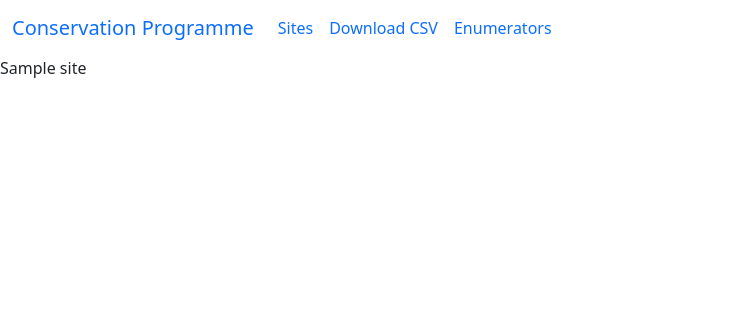
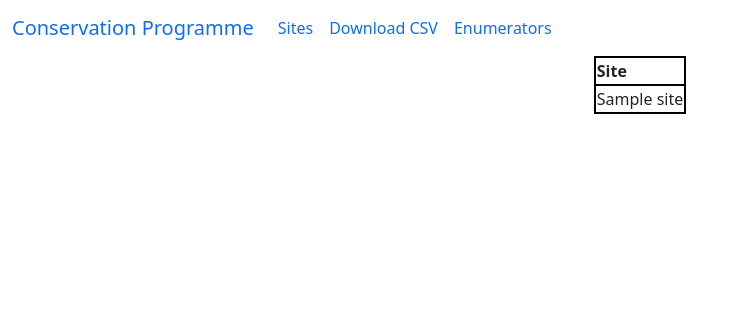
Before and after one commit to otienosteve/thebat, a Node server app: template views/sites.ejs in a window 1280 px wide. Shown: the top 316 px of the page, without its empty margins (0-749 px from the left). Run offline with Node 20, Linux system fonts and the light colour scheme; the template is opened without the code that fills it: most values are stand-ins (such as "Sample title", 1, 10 or a date in 2020).

Commit message:
Add Table for Sites

```diff
--- a/src/server.js
+++ b/src/server.js
@@ -77,7 +77,7 @@ ref.once("value",function(snap) {
         })
         app.get('/sites',(req,res)=>{
 
-            res.render('sites',{site:site})
+            res.render('sites',{sites:site})
 
         })
         app.get('/csvdata',(req,res)=>{
--- a/views/sites.ejs
+++ b/views/sites.ejs
@@ -38,34 +38,29 @@
      <div class="col-md-5 container-4">Sites</div>
     </div>
 </div> -->
-<% for( let index = 0; index < site.length; index++ ) { %>
-<p><%= site[index] %></p>
-<% } %>
+<div class="container">
+
+  <table>
+    <tr>
+      <th>Site</th>
+    </tr>
+    <tr>
+      <%for (let  site of sites) { %>
+
+        <td> <%= site %> </td>
+
+        <% }%>
+      </tr>
+    </table>
+  </div>
 <style>
+.container{
+  display: flex;
+  justify-content: center;
+}
+table,th,tr{
 
-.col-md-5{
-  height:180px;
-  margin:10px;
-  border-radius:2rem;
-  text-align: center;
-  font-weight: bold;
-  display:flex;
-  justify-content: center;
-  align-content: center;
-  font-size:30px;
-
-}
-.container-1{
-  background-color: rgb(45,78,12);
-}
-.container-2{
-  background-color: rgb(134, 12, 99);
-}
-.container-4{
-  background-color: rgb(12,78,170);
-}
-.container-3{
-  background-color: rgb(157, 114, 15);
+  border:2px solid black;
 }
 
 </style>
```
